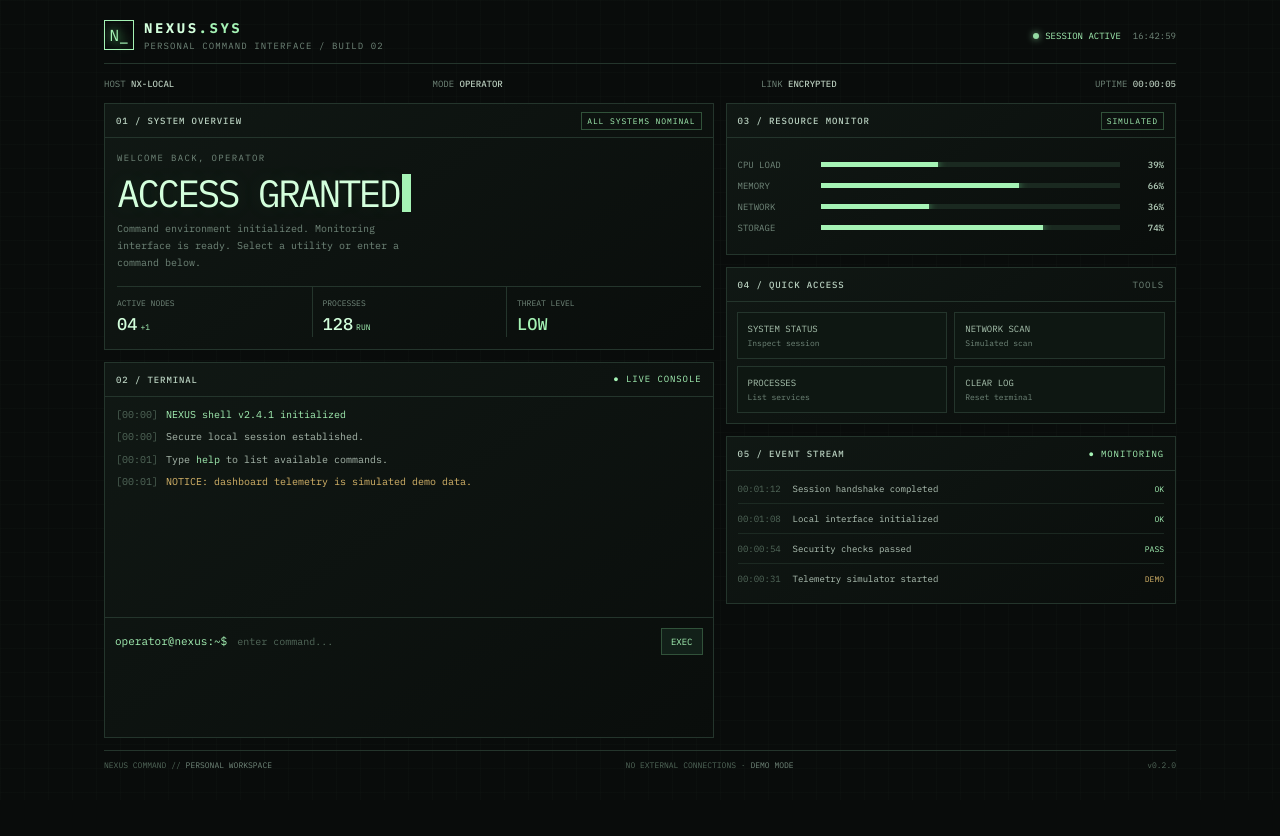
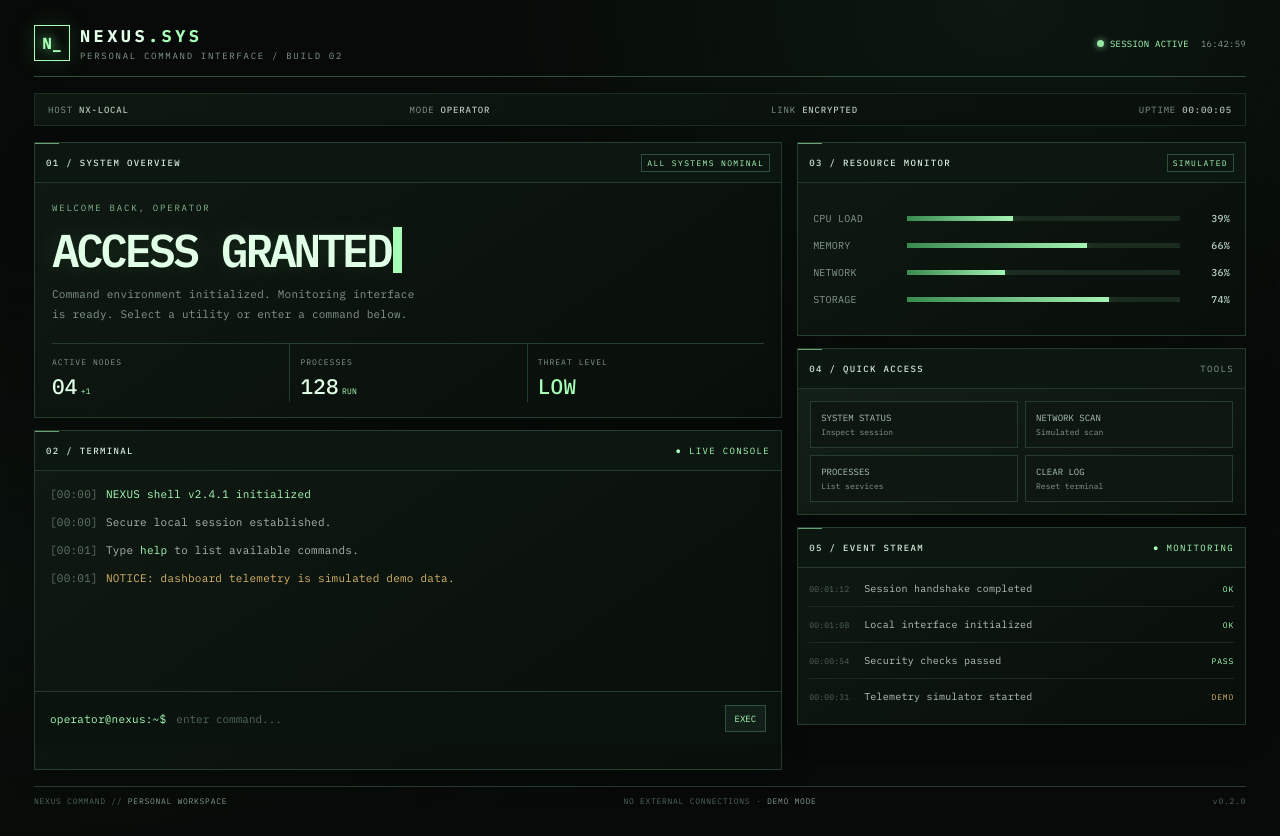
Before and after one commit to ashankchoudhury-ui/NEXUS-OS, a plain HTML site: page web/index.html in a window 1280 px wide. Before the commit the page ends 800 px from the top, so only its background shows below. Drawn offline with Linux system fonts and the light colour scheme.

Commit message:
Polish NEXUS command interface with richer operator-console styling and command palette

```diff
--- a/web/index.html
+++ b/web/index.html
@@ -19,6 +19,37 @@
 @media(max-width:680px){.shell{padding:12px 10px 22px;gap:10px}.layout{grid-template-columns:1fr}.right{display:grid;grid-template-columns:1fr 1fr;align-items:start}.right .activity{grid-column:1/-1}.terminal{min-height:300px}.topright{font-size:8px}.subtitle{font-size:8px}}
 @media(max-width:390px){.right{display:flex}.topright .clock{display:none}.statrow{grid-template-columns:66px 1fr 32px}}
 @media(prefers-reduced-motion:reduce){*,*:before,*:after{animation:none!important;scroll-behavior:auto!important}}
+
+/* NEXUS CORE visual upgrade */
+:root{--green:#a8ffb8;--bright:#e2ffe8;--muted:#84998b;--line:#263d2e;--panel:#0b120d}
+body{background:radial-gradient(ellipse at 78% 0%,#16332155,transparent 38%),radial-gradient(ellipse at 0% 70%,#101e1655,transparent 42%),#070a08;letter-spacing:.015em}
+body:after{content:"";position:fixed;inset:0;pointer-events:none;z-index:4;opacity:.12;background:repeating-linear-gradient(0deg,transparent 0 3px,#000 4px);mix-blend-mode:soft-light}
+main.shell{max-width:1240px;padding-top:22px;gap:16px}
+.top{border-bottom-color:#35523d;padding-bottom:15px}
+.mark{width:36px;height:36px;font-weight:700;box-shadow:0 0 24px #78ff9a22,inset 0 0 12px #78ff9a16}
+.brandname{font-size:17px;letter-spacing:.2em}
+.subtitle{font-size:9px;letter-spacing:.19em}
+.sysline{border:1px solid #1b3022;background:linear-gradient(90deg,#0e1811,#0a100c);padding:10px 13px;font-size:9px;letter-spacing:.09em}
+.layout{grid-template-columns:1.25fr .75fr;gap:15px}
+.panel{border-color:#263e2e;background:linear-gradient(145deg,#101a13f5,#090f0bf7);box-shadow:0 8px 30px #0003}
+.panel:before{content:"";position:absolute;left:0;top:0;width:24px;height:1px;background:var(--green);opacity:.6}
+.panelhead{height:40px;background:#0d1711;border-bottom-color:#253a2b;font-size:9px;letter-spacing:.15em}
+.panelhead strong{color:#d3ead8}
+.overview{padding:19px 17px 15px}
+.eyebrow{font-size:9px;letter-spacing:.2em;color:#83b992}
+.hero{font-size:clamp(27px,5vw,46px);font-weight:600;letter-spacing:-.075em;margin:11px 0 8px;text-shadow:0 0 28px #8affaa25}
+.desc{font-size:11px;line-height:1.8;max-width:58ch}
+.metrics{margin-top:19px}.metric{padding-top:13px}.metric label{font-size:8px;letter-spacing:.13em}.metric strong{font-size:21px}.metric small{font-size:8px}
+.terminal{min-height:340px}.terminalbody{padding:14px 15px;gap:9px;font-size:11px;line-height:1.7}.time{color:#617a68}.commandline{padding:13px 15px;background:#0a130d}.commandline input{font-size:11px}
+.stats{padding:15px}.statrow{grid-template-columns:84px 1fr 40px;gap:10px;margin:14px 0;font-size:10px}.track{height:5px;background:#1a2c20}.track i{background:linear-gradient(90deg,#398c50,#a5f3b5);box-shadow:0 0 12px #8effa044}
+.quick{border-color:#263d2e;background:linear-gradient(145deg,#132018,#0b120d);padding:12px;min-height:52px;transition:transform .18s,border-color .18s,background .18s}.quick:hover{transform:translateY(-2px);border-color:#6bb77b;background:#17291d}.quick span{font-size:8px}
+.event{padding:11px 0;font-size:10px}.event time{font-size:8px}.event em{letter-spacing:.1em}
+.bottom{font-size:8px;letter-spacing:.09em}
+.pulse{width:7px;height:7px}
+@keyframes scanline{0%{transform:translateY(-100%)}100%{transform:translateY(100vh)}}
+.scanbeam{position:fixed;left:0;right:0;height:100px;top:0;pointer-events:none;z-index:3;background:linear-gradient(transparent,#75ff9510,transparent);animation:scanline 12s linear infinite;opacity:.45}
+@media(max-width:680px){main.shell{padding:12px 10px 22px;gap:11px}.layout{grid-template-columns:1fr;gap:11px}.overview{padding:16px 13px}.hero{font-size:31px}.terminalbody{font-size:10px}.stats{padding:12px}.quick{padding:10px}}
+@media(prefers-reduced-motion:reduce){.scanbeam{display:none}}
 </style>
 </head>
 <body><div class="scan"></div><main class="shell">
@@ -41,4 +72,12 @@ const commands={help:()=>{line('AVAILABLE: help, status, scan, processes, whoami
 function execute(raw){const v=raw.trim().toLowerCase();if(!v)return;line('operator@nexus:~$ '+raw,'prompt');if(commands[v])commands[v]();else line('command not found: '+raw+' — type help','warn')}
 $('cmd').addEventListener('submit',e=>{e.preventDefault();execute($('input').value);$('input').value=''});document.querySelectorAll('[data-cmd]').forEach(b=>b.addEventListener('click',()=>{execute(b.dataset.cmd)}));
 setInterval(()=>{for(const [id,min,max] of [['cpu',18,68],['mem',55,70],['net',5,42]]){const v=Math.round(min+Math.random()*(max-min));$(id).style.width=v+'%';$(id+'v').textContent=v+'%'}},2600);
+
+const palette=document.getElementById('nexusPalette'),search=document.getElementById('nexusSearch');
+function showPalette(){palette.style.display='grid';search.value='';search.focus()}
+function hidePalette(){palette.style.display='none'}
+document.addEventListener('keydown',e=>{if((e.ctrlKey||e.metaKey)&&e.key.toLowerCase()==='k'){e.preventDefault();showPalette()}if(e.key==='Escape')hidePalette()});
+palette.addEventListener('click',e=>{if(e.target===palette)hidePalette()});
+search.addEventListener('input',()=>{const q=search.value.toLowerCase();document.querySelectorAll('[data-run]').forEach(b=>b.style.display=b.textContent.toLowerCase().includes(q)?'block':'none')});
+document.querySelectorAll('[data-run]').forEach(b=>{b.style.cssText='width:100%;text-align:left;padding:11px;background:#101b13;border:1px solid #203729;color:#bfe8c7;font:10px IBM Plex Mono,monospace;cursor:pointer';b.addEventListener('click',()=>{hidePalette();const input=document.getElementById('input');input.value=b.dataset.run;document.getElementById('cmd').requestSubmit()})});
 </script></body></html>
```
